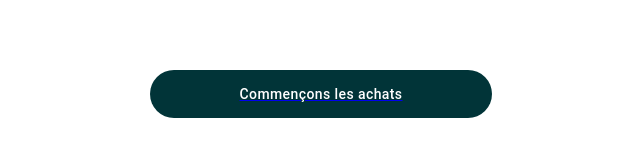
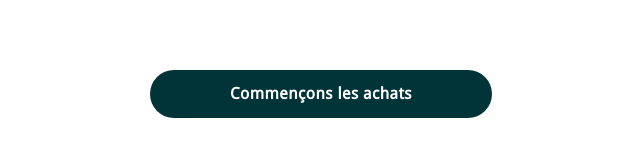
Before and after one commit to Opal-Organic-Market/Fresh-Market-Frontend, a React (Create React App) app: page /welcome in a window 1280 px wide. Shown: the part 425-582 px from the top of the page, without its empty margins (319-959 px from the left). Built offline with nearby package versions, Linux system fonts and the light colour scheme.

Commit message:
components enhanced

```diff
--- a/src/App.css
+++ b/src/App.css
@@ -1,7 +1,9 @@
 .App {
   text-align: center;
 }
-
+a {
+  text-decoration: none;
+}
 .App-logo {
   height: 40vmin;
   pointer-events: none;
--- a/src/components/AilesButton.js
+++ b/src/components/AilesButton.js
@@ -4,6 +4,7 @@ import Button from '@material-ui/core/Button';
 import CheckIcon from '@material-ui/icons/Check';
 import { useSpring, animated } from 'react-spring';
 import '../index.css'
+import '../App.css'
 
 const useStyles = makeStyles({
   default: {
--- a/src/components/Allons.js
+++ b/src/components/Allons.js
@@ -2,6 +2,7 @@ import React, { useState } from 'react';
 import { makeStyles } from '@material-ui/core/styles';
 import Button from '@material-ui/core/Button';
 import '../index.css'
+import '../App.css'
 
 const useStyles = makeStyles({
   container: {
@@ -15,7 +16,7 @@ const useStyles = makeStyles({
     alignItems: 'center',
     padding: '0px 16px',
     gap: '8px',
-    width: '90%',
+    width: '342px',
     height: '48px',
     borderRadius: '32px',
   },
--- a/src/components/CommençonsLesAchats.js
+++ b/src/components/CommençonsLesAchats.js
@@ -2,6 +2,7 @@ import React, { useState } from 'react';
 import { makeStyles } from '@material-ui/core/styles';
 import Button from '@material-ui/core/Button';
 import '../index.css'
+import '../App.css'
 
 const useStyles = makeStyles({
   container: {
@@ -18,6 +19,21 @@ const useStyles = makeStyles({
     width: '342px',
     height: '48px',
     borderRadius: '32px',
+  },
+  label: {
+    // width: '58px',
+    height: '20px',
+    fontFamily: 'Droid Sans',
+    fontStyle: 'normal',
+    fontWeight: '700',
+    fontSize: '16px',
+    lineHeight: '125%',
+    textAlign: 'center',
+    textTransform: 'none !important',
+    textDecorationLine: 'none !important',
+    '& *': {
+      textDecoration: 'none',
+    },
   },
 });
 
@@ -54,7 +70,7 @@ export default function CommençonsLesAchats() {
         onMouseLeave={handleMouseLeave}
         style={buttonStyles[buttonState]}
       >
-        Commençons les achats
+        <span className={classes.label} style={{color: buttonStyles[buttonState].color}}>Commençons les achats</span>
       </Button>
     </div>
   );
--- a/src/components/Continuer.js
+++ b/src/components/Continuer.js
@@ -2,6 +2,7 @@ import React, { useState } from 'react';
 import { makeStyles } from '@material-ui/core/styles';
 import Button from '@material-ui/core/Button';
 import '../index.css'
+import '../App.css'
 
 const useStyles = makeStyles({
   container: {
@@ -15,7 +16,7 @@ const useStyles = makeStyles({
     alignItems: 'center',
     padding: '0px 16px',
     gap: '8px',
-    width: '90%',
+    width: '342px',
     height: '48px',
     borderRadius: '32px',
   },
--- a/src/components/DynamicButton.js
+++ b/src/components/DynamicButton.js
@@ -2,6 +2,8 @@ import React, { useState } from 'react';
 import { makeStyles } from '@material-ui/core/styles';
 import Button from '@material-ui/core/Button';
 import '../index.css'
+import '../App.css'
+
 const useStyles = makeStyles({
   root: {
     display: 'flex',
--- a/src/components/JeSimuleUnDevis.js
+++ b/src/components/JeSimuleUnDevis.js
@@ -2,6 +2,7 @@ import React, { useState } from 'react';
 import { makeStyles } from '@material-ui/core/styles';
 import Button from '@material-ui/core/Button';
 import '../index.css'
+import '../App.css'
 
 const useStyles = makeStyles({
   container: {
--- a/src/components/PayerMaintenant.js
+++ b/src/components/PayerMaintenant.js
@@ -2,6 +2,7 @@ import React, { useState } from 'react';
 import { makeStyles } from '@material-ui/core/styles';
 import Button from '@material-ui/core/Button';
 import '../index.css'
+import '../App.css'
 
 const useStyles = makeStyles({
   container: {
--- a/src/components/Suivant.js
+++ b/src/components/Suivant.js
@@ -2,6 +2,7 @@ import React, { useState } from 'react';
 import { makeStyles } from '@material-ui/core/styles';
 import Button from '@material-ui/core/Button';
 import '../index.css'
+import '../App.css'
 
 const useStyles = makeStyles({
   root: {
@@ -24,6 +25,11 @@ const useStyles = makeStyles({
     fontSize: '16px',
     lineHeight: '125%',
     textAlign: 'center',
+    textTransform: 'none !important',
+    textDecorationLine: 'none !important',
+    '& *': {
+      textDecoration: 'none',
+    },
   },
 });
 
@@ -65,6 +71,7 @@ export default function Suivant() {
       onMouseLeave={handleMouseLeave}
       onClick={handleClick}
       style={buttonStyles[buttonState]}
+      disableRipple
     >
       <span className={classes.label} style={{color: buttonStyles[buttonState].color}}>Suivant</span>
     </Button>
```
